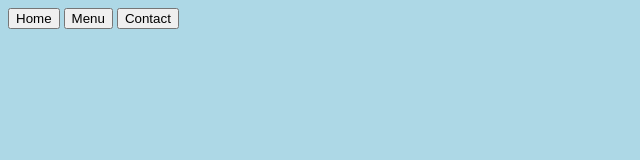
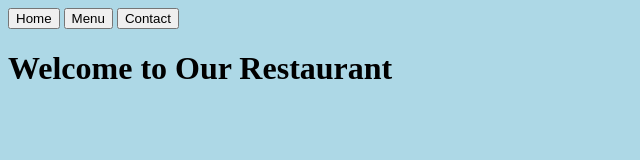
Before and after one commit to carnocentaurus/restaurant-page, a website built with webpack: page src/template.html in a window 1280 px wide. Shown: the whole page, without its empty margins (0-640 px from the left). Built offline with nearby package versions, Linux system fonts and the light colour scheme.

Commit message:
Add src/home.js

```diff
--- /dev/null
+++ b/src/home.js
@@ -0,0 +1,10 @@
+function loadHomePage() {
+    const content = document.querySelector("#content");
+
+    const heading = document.createElement("h1");
+    heading.textContent = "Welcome to Our Restaurant";
+
+    content.appendChild(heading);
+}
+
+export default loadHomePage;
--- a/src/index.js
+++ b/src/index.js
@@ -1,3 +1,4 @@
 import "./style.css";
+import loadHomePage from "./home.js";
 
-console.log("Restaurant Page is running!");
+loadHomePage();
--- a/src/style.css
+++ b/src/style.css
@@ -1,4 +1,4 @@
 /* test style */
 body {
-  background-color: lightblue;
+    background-color: lightblue;
 }
```
